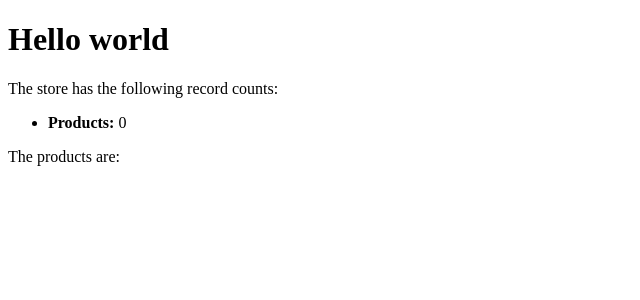
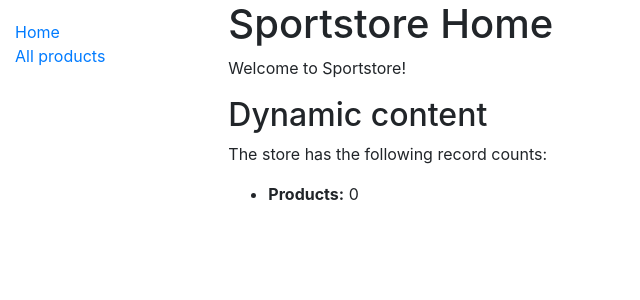
Before and after one commit to darrenhusa/sportstore-project, a Django app: page /store/ in a window 1280 px wide. Shown: the top 300 px of the page, without its empty margins (0-640 px from the left). Run offline with Django 3.2, Linux system fonts and the light colour scheme; data that the repository does not hold is empty; some libraries are stand-ins or nearby versions.

Commit message:
Updated templates to extend from base template. Added local css file.

```diff
--- a/store/models.py
+++ b/store/models.py
@@ -1,4 +1,5 @@
 from django.db import models
+from django.urls import reverse
 
 # Create your models here.
 class Product(models.Model):
--- /dev/null
+++ b/store/static/css/styles.css
@@ -0,0 +1,5 @@
+.sidebar-nav {
+    margin-top: 20px;
+    padding: 0;
+    list-style: none;
+}
--- a/store/templates/base_generic.html
+++ b/store/templates/base_generic.html
@@ -1,7 +1,7 @@
 <!DOCTYPE html>
 <html lang="en">
 <head>
-  {% block title %}<title>Local Library</title>{% endblock %}
+  {% block title %}<title>Sportstore</title>{% endblock %}
   <meta charset="utf-8">
   <meta name="viewport" content="width=device-width, initial-scale=1">
   <link rel="stylesheet" href="https://stackpath.bootstrapcdn.com/bootstrap/4.1.3/css/bootstrap.min.css" integrity="sha384-MCw98/SFnGE8fJT3GXwEOngsV7Zt27NXFoaoApmYm81iuXoPkFOJwJ8ERdknLPMO" crossorigin="anonymous">
--- a/store/templates/index.html
+++ b/store/templates/index.html
@@ -1,20 +1,11 @@
-<!DOCTYPE html>
-<html lang="en">
-  <head>
-    <title>Sportstore Home</title>
-  </head>
-<body>
-  <h1>Hello world</h1>
+{% extends "base_generic.html" %}
 
+{% block content %}
+  <h1>Sportstore Home</h1>
+  <p>Welcome to Sportstore!</p>
+  <h2>Dynamic content</h2>
   <p>The store has the following record counts:</p>
   <ul>
     <li><strong>Products:</strong> {{ num_products }}</li>
   </ul>
-  <p>The products are:</p>
-  <ul>
-  {% for product in products %}
-    <li>{{ product.name}}, {{ product.description}}, {{ product.price}}</li>
-  {% endfor %}
-  </ul>
-</body>
-</html>
+{% endblock %}
```
Also changed, not shown: store/templates/store/product_detail.html (+8 -0 lines), store/templates/store/product_list.html (+13 -22 lines).
